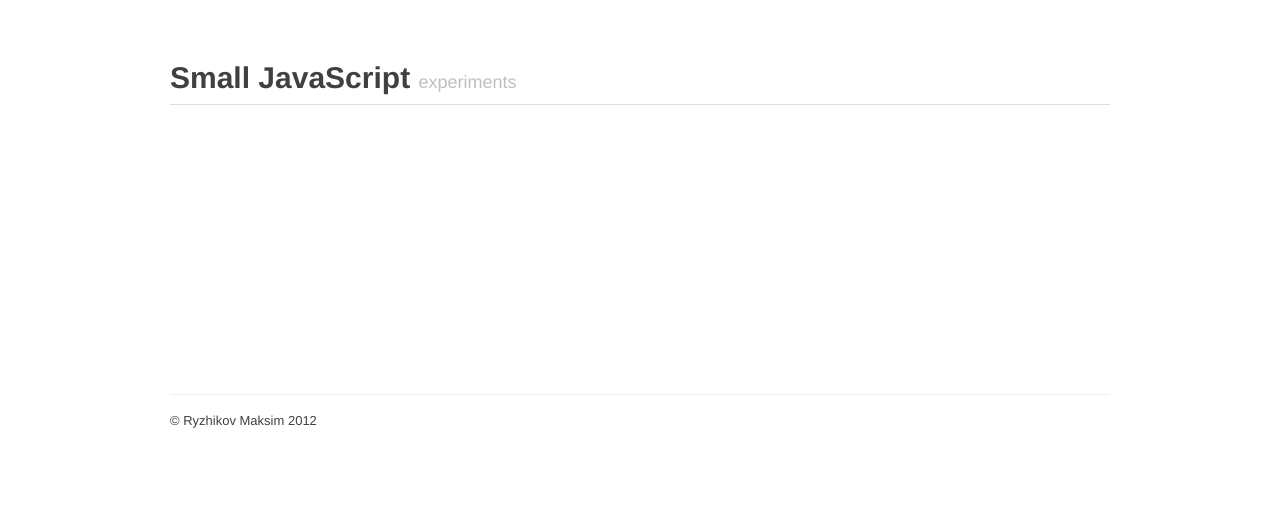
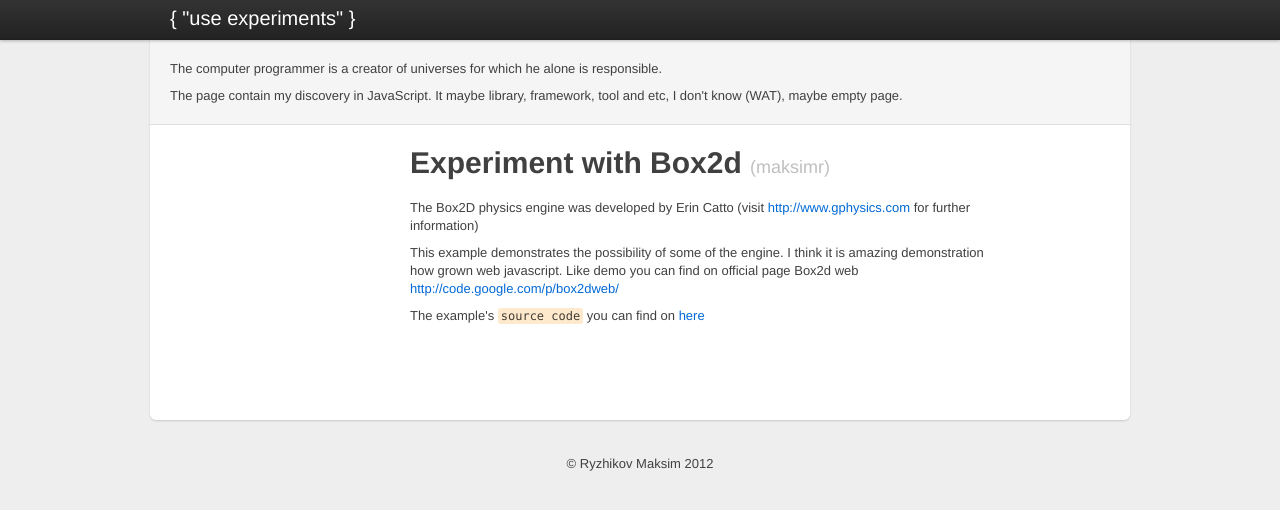
Before and after one commit to maksimr/self-study, a plain HTML site: page index.html in a window 1280 px wide. Drawn offline with Linux system fonts and the light colour scheme.

Commit message:
fix html

```diff
--- a/index.html
+++ b/index.html
@@ -7,20 +7,50 @@
     <script type="text/javascript" data-main="javascripts/main" src="javascripts/require.js"></script>
   </head>
   <body>
-    <section class="layout">
+    <!--Top Bar-->
+    <div class="topbar">
+      <div class="fill">
+        <div class="container">
+          <a href="#" class="brand">{ "use experiments" }</a>
+        </div>
+      </div>
+    </div>
     <div class="container">
       <!--Content section-->
       <div class="content">
         <div class="page-header">
-            <h1>Small JavaScript <small>experiments</small></h1>
+          <p>
+          The computer programmer is a creator of universes for which he alone is responsible.
+          </p>
+          <p>
+          The page contain my discovery in JavaScript. It maybe library, framework, tool and etc, I don't know (WAT), maybe empty page.
+          </p>
         </div>
+        <div class="row">
+          <div class="span4">
             <canvas id="box" width="200" height="250"></canvas>
+          </div>
+          <div class="span10">
+            <h1>
+              Experiment with Box2d <small>(maksimr)</small>
+            </h1>
+            <p>
+            The Box2D physics engine was developed by Erin Catto (visit <a href="http://www.gphysics.com">http://www.gphysics.com</a> for further information)
+            </p>
+            <p>
+              This example demonstrates the possibility of some of the engine. I think it is amazing demonstration how grown web javascript.
+              Like demo you can find on official page Box2d web <a href="http://code.google.com/p/box2dweb/">http://code.google.com/p/box2dweb/</a>
+            </p>
+            <p>
+              The example's <code>source code</code> you can find on <a href="#">here</a>
+            </p>
+          </div>
+        </div>
       </div>
       <!--Footer section-->
       <footer>
-          <p>&copy; Ryzhikov Maksim 2012</p>
+      <p>&copy; Ryzhikov Maksim <datetime>2012</datetime></p>
       </footer>
     </div>
-    </section>
   </body>
 </html>
--- a/stylesheets/common.css
+++ b/stylesheets/common.css
@@ -3,6 +3,54 @@
  */
 @import url('bootstrap/bootstrap.min.css');
 
-section {
-  padding-top: 60px;
+body {
+  padding-top: 40px;
 }
+body, html {
+  background-color: #EEEEEE;
+}
+/*
+ * =HEAD
+ * =CONTENT
+ * =FOOTER
+ */
+
+/*
+ * =HEAD
+ */
+.page-header {
+  background-color: #F5F5F5;
+  margin-bottom: 20px;
+  margin-left: -20px;
+  margin-right: -20px;
+  margin-top: -20px;
+  padding-bottom: 10px;
+  padding-left: 20px;
+  padding-right: 20px;
+  padding-top: 20px;
+}
+/*
+ * =CONTENT
+ */
+.content {
+  background-color: #FFFFFF;
+  border-bottom-left-radius: 6px;
+  border-bottom-right-radius: 6px;
+  border-top-left-radius: 0;
+  border-top-right-radius: 0;
+  box-shadow: 0 1px 2px rgba(0, 0, 0, 0.15);
+  margin-bottom: 0;
+  margin-left: -20px;
+  margin-right: -20px;
+  margin-top: 0;
+  padding-bottom: 20px;
+  padding-left: 20px;
+  padding-right: 20px;
+  padding-top: 20px;
+}
+/*
+ * =FOOTER
+ */
+.container > footer p {
+  text-align: center;
+}
```
Lines whose indentation alone changed are shown as unchanged.
